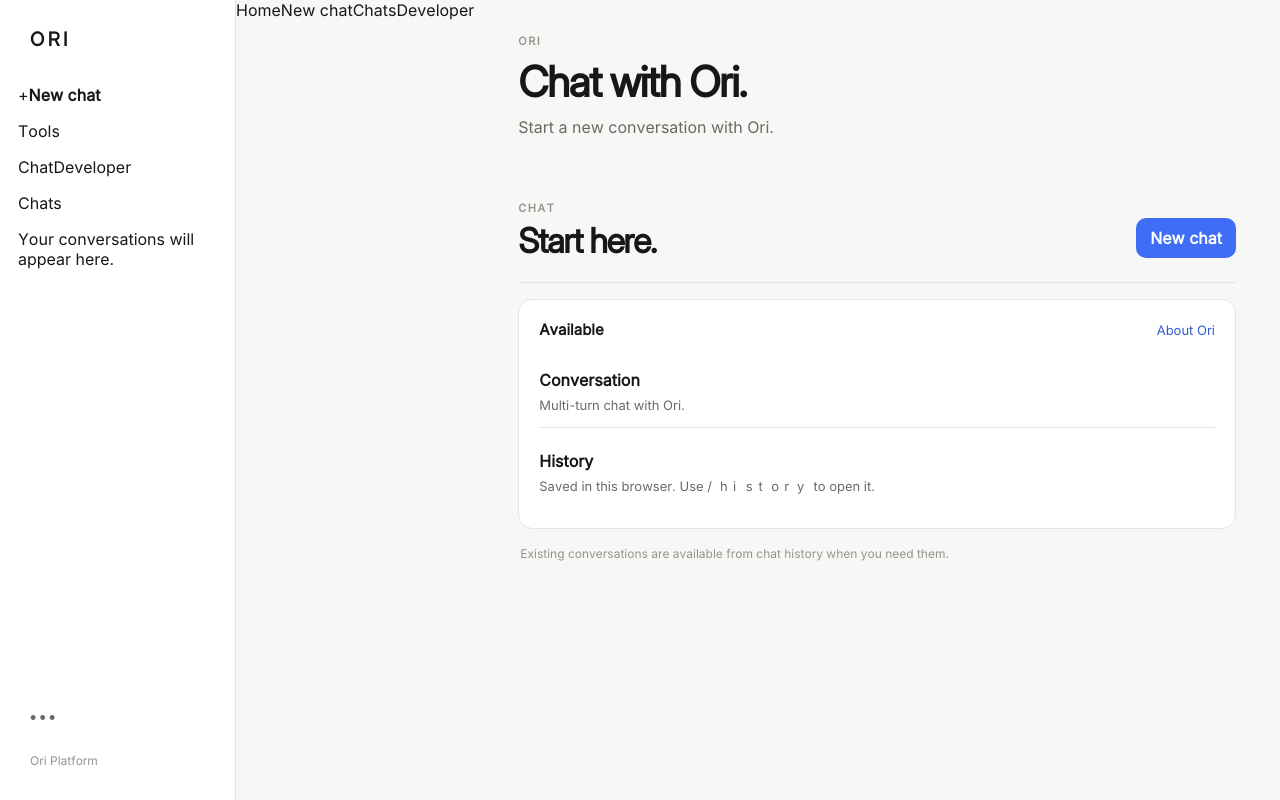
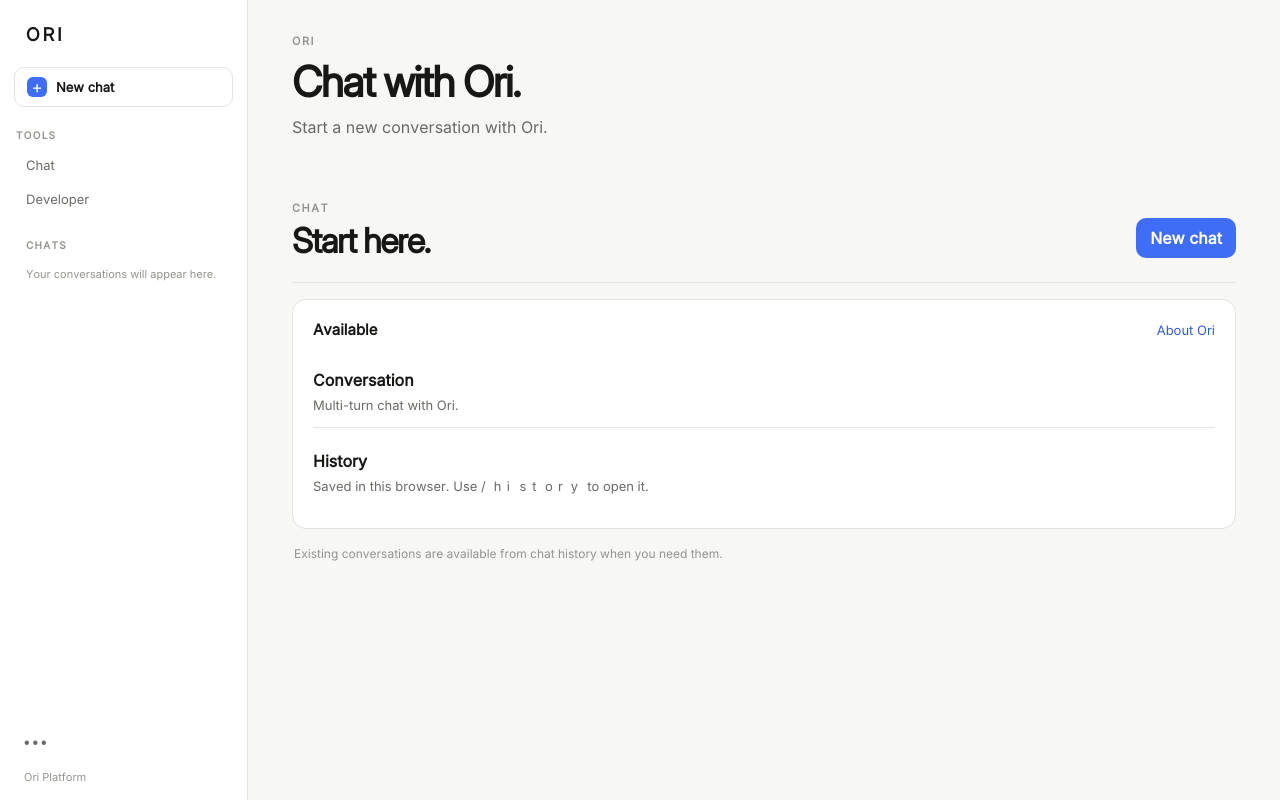
Before and after one commit to 30lnewcomb-byte/ori-platform, a Next.js app in the folder apps/web/: page / in a window 1280 px wide. Built offline with nearby package versions, Linux system fonts and the light colour scheme.

Commit message:
Rework Ori sidebar layout for chat navigation

```diff
--- a/apps/web/components/app-shell.module.css
+++ b/apps/web/components/app-shell.module.css
@@ -1,30 +1,47 @@
 .shell { min-height: 100vh; display: flex; background: var(--surface-base); color: var(--text-primary); }
-.sidebar { width: 236px; padding: 28px 18px 20px; background: var(--surface-raised); border-right: 1px solid var(--border-subtle); display: flex; flex-direction: column; flex: 0 0 236px; }
-.brand { font-family:var(--font-display); font-size: 19px; font-weight: 800; letter-spacing: .18em; padding: 0 12px 34px; }
-.nav { display: grid; gap: 4px; }
-.navItem { padding: 11px 12px; border-radius: var(--radius-sm); color: var(--text-secondary); transition: background .16s ease, color .16s ease; }
-.navItem:hover { background: var(--accent-blue-soft); color: var(--accent-blue-strong); }
-.navItem.active { background: var(--accent-blue-soft); color: var(--accent-blue-strong); font-weight: 700; }
-.sidebarBottom { margin-top: auto; position: relative; }
-.sidebarFooter { padding: 12px; color: var(--text-muted); font-size: 12px; }
-.moreMenu { position: relative; margin: 0 0 4px; }
-.moreMenu summary { list-style: none; }
-.moreMenu summary::-webkit-details-marker { display: none; }
-.moreButton { width: 100%; padding: 10px 12px; border-radius: var(--radius-sm); color: var(--text-secondary); font-size: 18px; line-height: 1; letter-spacing: .18em; cursor: pointer; }
-.moreButton:hover { background: var(--accent-blue-soft); color: var(--accent-blue-strong); }
-.morePanel { position: absolute; left: 10px; bottom: 48px; width: 220px; padding: 6px; background: var(--surface-raised); border: 1px solid var(--border-subtle); border-radius: var(--radius-md); box-shadow: 0 14px 32px rgb(0 0 0 / 12%); }
-.moreItem { display: grid; gap: 3px; padding: 10px 11px; border-radius: 8px; }
-.moreItem:hover { background: var(--accent-blue-soft); }
-.moreItem strong { font-size: 13px; color: var(--text-primary); }
-.moreItem span { font-size: 11px; color: var(--text-muted); }
-.content { width: min(1180px, 100%); margin: 0 auto; padding: 34px 44px 64px; flex: 1; min-width: 0; }
+.sidebar { width: 248px; padding: 22px 14px 16px; background: var(--surface-raised); border-right: 1px solid var(--border-subtle); display: flex; flex-direction: column; flex: 0 0 248px; min-height: 100vh; }
+.brand { font-family:var(--font-display); font-size: 18px; font-weight: 800; letter-spacing: .18em; padding: 2px 12px 22px; }
+.newChat { display:flex; align-items:center; gap:9px; width:100%; min-height:40px; padding:9px 12px; border:1px solid var(--border-subtle); border-radius:10px; background:var(--surface-raised); color:var(--text-primary); font-size:13px; transition:background .16s ease,border-color .16s ease,color .16s ease; }
+.newChat span { display:grid; place-items:center; width:20px; height:20px; border-radius:6px; background:var(--accent-blue); color:#fff; font-size:17px; line-height:1; }
+.newChat:hover { border-color:#aebdd2; background:var(--accent-blue-soft); color:var(--accent-blue-strong); }
 
-@media (max-width: 760px) {
-  .shell { display: block; padding-bottom: 72px; }
-  .sidebar { position: fixed; z-index: 10; bottom: 0; left: 0; right: 0; width: 100%; height: 64px; padding: 6px 8px; border-right: 0; border-top: 1px solid var(--border-subtle); flex-direction: row; overflow: hidden; }
-  .brand, .sidebarFooter { display: none; }
-  .nav { width: 100%; display: flex; gap: 2px; overflow-x: auto; scrollbar-width: none; padding-bottom: 1px; }
-  .nav::-webkit-scrollbar { display: none; }
-  .navItem { flex: 0 0 76px; padding: 8px 3px; text-align: center; font-size: 10px; display: grid; place-items: center; white-space: nowrap; }
-  .content { padding: 24px 18px 34px; }
+.sidebarScroll { min-height:0; flex:1; overflow-y:auto; padding:22px 2px 12px; scrollbar-width:thin; }
+.section { display:grid; gap:8px; margin-bottom:24px; }
+.sectionHeader { display:flex; align-items:center; justify-content:space-between; gap:10px; padding:0 10px; }
+.sectionLabel { margin:0; color:var(--text-muted); font-size:10px; font-weight:800; letter-spacing:.13em; text-transform:uppercase; }
+.sectionLink { color:var(--text-muted); font-size:11px; }
+.sectionLink:hover { color:var(--accent-blue-strong); }
+.sectionNav,.chatList { display:grid; gap:2px; }
+.sidebarItem { padding:8px 10px; border-radius:8px; color:var(--text-secondary); font-size:13px; transition:background .16s ease,color .16s ease; }
+.sidebarItem:hover { background:var(--accent-blue-soft); color:var(--accent-blue-strong); }
+.chatItem { display:grid; gap:2px; padding:8px 10px; border-radius:8px; color:var(--text-secondary); min-width:0; }
+.chatItem:hover { background:var(--surface-base); color:var(--text-primary); }
+.chatItem span { min-width:0; overflow:hidden; text-overflow:ellipsis; white-space:nowrap; font-size:12px; }
+.chatItem time { color:var(--text-muted); font-size:10px; }
+.emptyChats { padding:8px 10px; color:var(--text-muted); font-size:11px; line-height:1.45; border-radius:8px; }
+.emptyChats:hover { background:var(--surface-base); color:var(--text-secondary); }
+
+.sidebarBottom { position:relative; margin-top:auto; }
+.sidebarFooter { padding:11px 10px 0; color:var(--text-muted); font-size:11px; }
+.moreMenu { position:relative; }
+.moreMenu summary { list-style:none; }
+.moreMenu summary::-webkit-details-marker { display:none; }
+.moreButton { width:100%; padding:9px 10px; border-radius:8px; color:var(--text-secondary); font-size:16px; line-height:1; letter-spacing:.18em; cursor:pointer; text-align:left; }
+.moreButton:hover { background:var(--surface-base); color:var(--text-primary); }
+.morePanel { position:absolute; left:8px; bottom:42px; width:220px; padding:6px; background:var(--surface-raised); border:1px solid var(--border-subtle); border-radius:var(--radius-md); box-shadow:0 14px 32px rgb(0 0 0 / 12%); }
+.moreItem { display:grid; gap:3px; padding:10px 11px; border-radius:8px; }
+.moreItem:hover { background:var(--surface-base); }
+.moreItem strong { font-size:13px; color:var(--text-primary); }
+.moreItem span { font-size:11px; color:var(--text-muted); }
+
+.content { width:min(1180px,100%); margin:0 auto; padding:34px 44px 64px; flex:1; min-width:0; }
+.mobileNav { display:none; }
+
+@media (max-width:760px) {
+  .shell { display:block; padding-bottom:64px; }
+  .sidebar { display:none; }
+  .mobileNav { position:fixed; z-index:30; right:0; bottom:0; left:0; height:64px; display:grid; grid-template-columns:repeat(4,minmax(0,1fr)); gap:2px; padding:6px 8px; background:var(--surface-raised); border-top:1px solid var(--border-subtle); }
+  .mobileNav a { display:grid; place-items:center; min-width:0; border-radius:8px; color:var(--text-secondary); font-size:10px; text-align:center; }
+  .mobileNav a:hover,.mobileNav a.mobileActive { background:var(--accent-blue-soft); color:var(--accent-blue-strong); }
+  .content { padding:24px 18px 34px; }
 }
```
